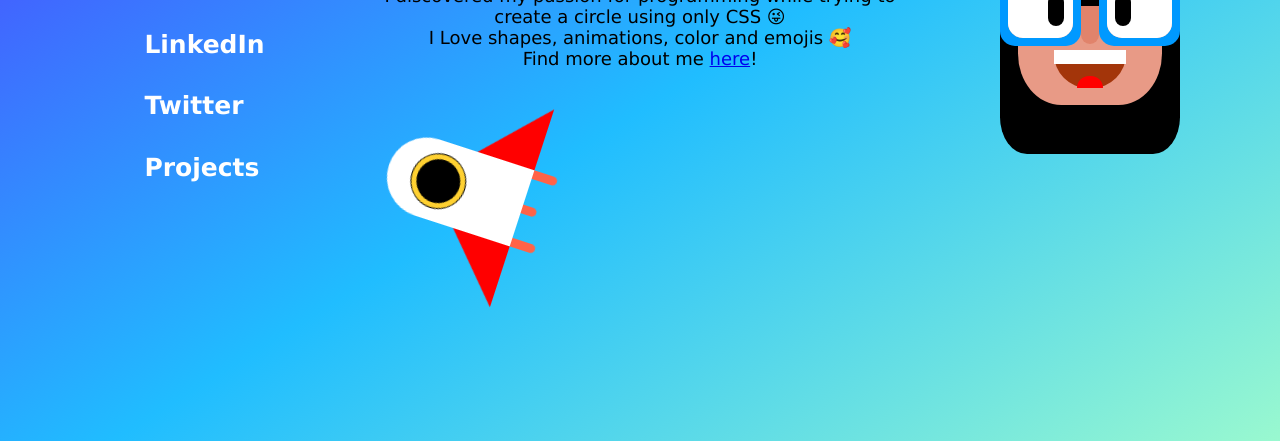
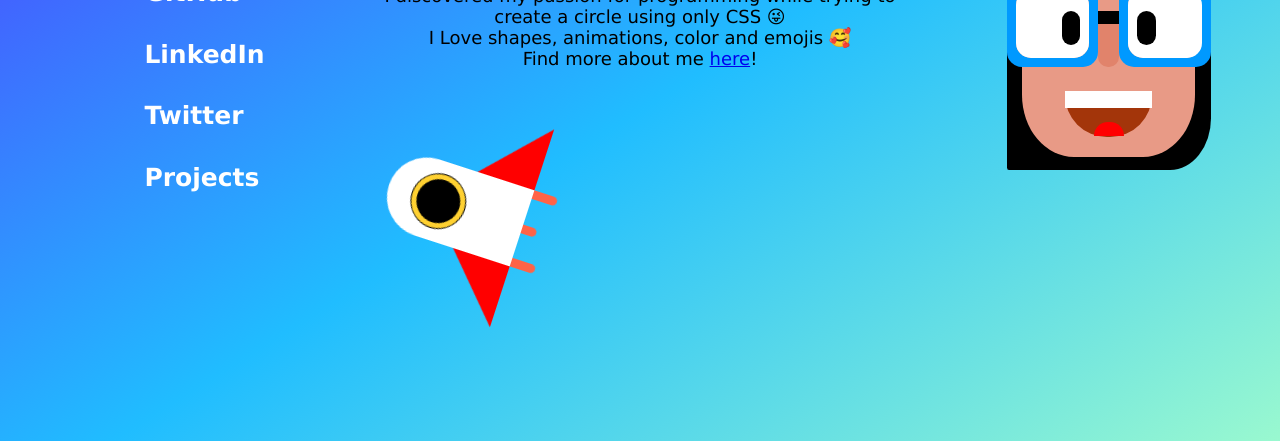
Before and after one commit to gmoraleslondono/portfolio, a plain HTML site: page index.html in a window 1280 px wide. Shown: the part 289-730 px from the top of the page. Drawn offline with Linux system fonts and the light colour scheme.

Commit message:
Update "me" draw

```diff
--- a/style.css
+++ b/style.css
@@ -400,8 +400,8 @@ footer {
   margin: auto;
   display: block;
   margin-top: 5%;
-  width: 300px;
-  height: 350px;
+  width: 340px;
+  height: 370px;
 }
 
 .hair {
@@ -411,8 +411,8 @@ footer {
   background: black;
   border-top-right-radius: 40%;
   border-top-left-radius: 40%;
-  border-bottom-left-radius: 15%;
-  border-bottom-right-radius: 15%;
+  border-bottom-left-radius: 1%;
+  border-bottom-right-radius: 20%;
 
   left: 17.5%;
   top: 10%;
@@ -420,15 +420,15 @@ footer {
 
 .head-me {
   position: absolute;
-  width: 80%;
-  height: 70%;
+  width: 85%;
+  height: 80%;
   background: #e89a86;
   border-top-left-radius: 40%;
   border-top-right-radius: 40%;
   border-bottom-right-radius: 30%;
   border-bottom-left-radius: 30%;
-  left: 10%;
-  top: 10%;
+  left: 7.5%;
+  top: 15%;
 }
 
 .mouth {
@@ -471,7 +471,7 @@ footer {
   background: #e1836b;
   z-index: 4;
   left: 45%;
-  top: 35%;
+  top: 40%;
   border-radius: 10px;
   z-index: 1;
 }
@@ -481,7 +481,7 @@ footer {
   width: 100%;
   height: 33%;
   z-index: 3;
-  top: 23%;
+  top: 27%;
 }
 
 .glass-left {
@@ -592,7 +592,7 @@ footer {
 .fringe2 {
   position: absolute;
   width: 20%;
-  height: 30%;
+  height: 50%;
   background: black;
   border-radius: 30%;
   transform: rotate(45deg);
@@ -759,7 +759,7 @@ footer {
     position: relative;
     display: block;
     width: 200px;
-    height: 250px;
+    height: 210px;
   }
 
   .center {
```
